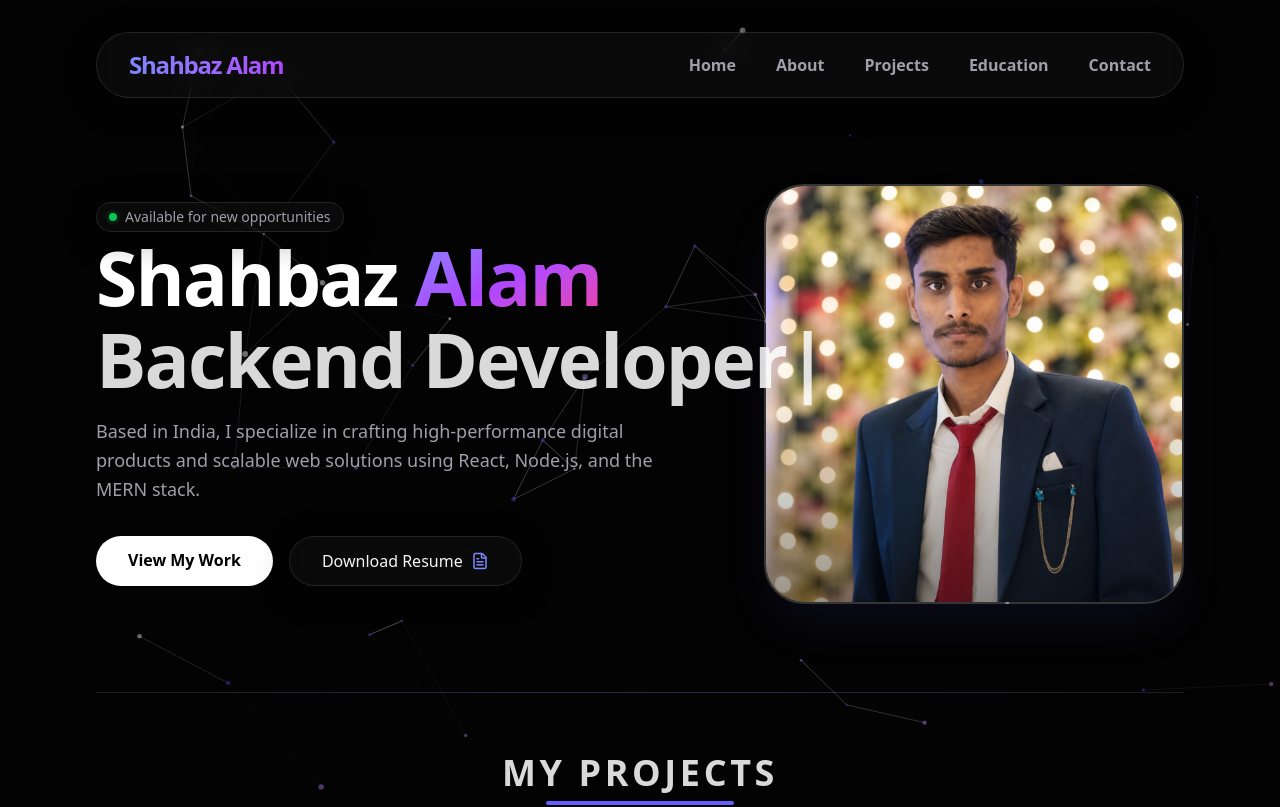
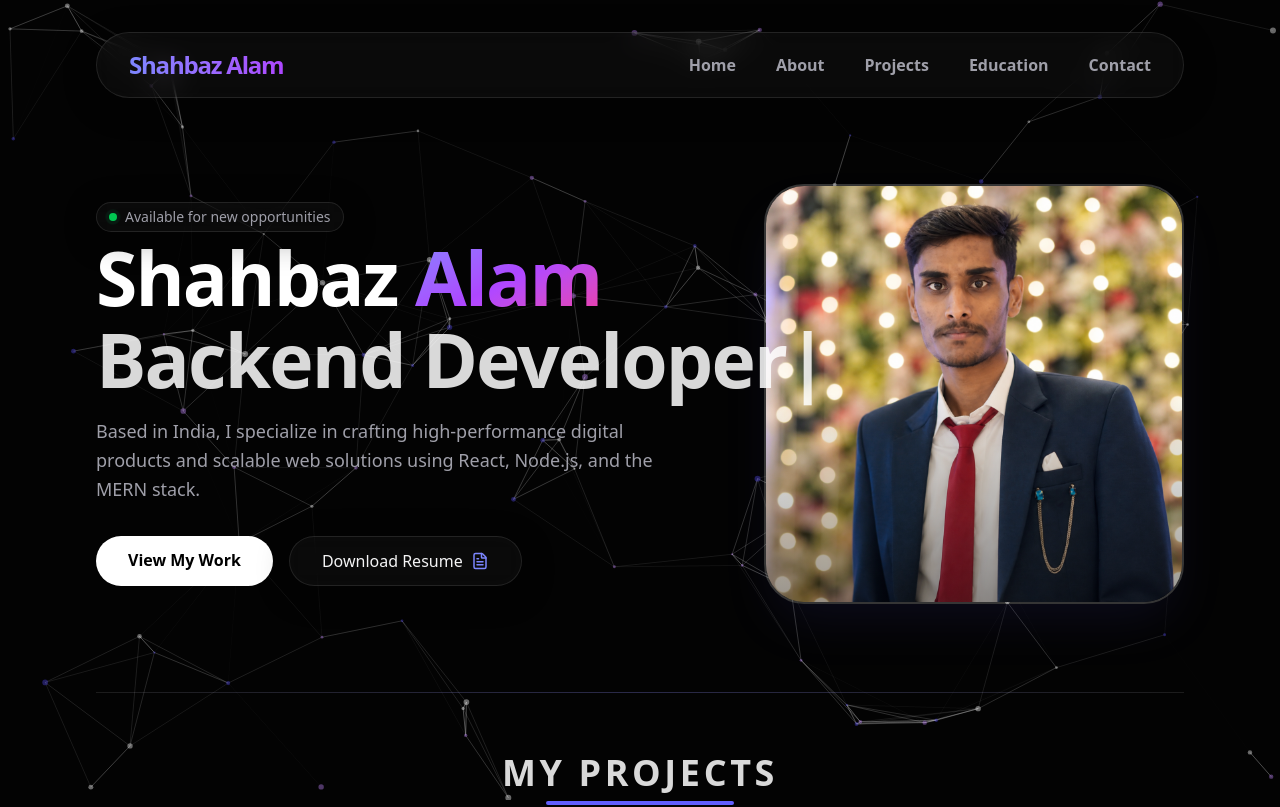
Before and after one commit to shahbazal0m/My-Portfolio, a Next.js app in the folder frontend/: page / in a window 1280 px wide. Shown: the top 807 px of the page. Built offline with nearby package versions, Linux system fonts and the light colour scheme.

Commit message:
Fixed deployment error

```diff
--- a/frontend/app/components/Background.tsx
+++ b/frontend/app/components/Background.tsx
@@ -41,7 +41,8 @@ const Background = () => {
             width: 1,
           },
           move: { enable: true, speed: 1 },
-          number: { density: { enable: true, area: 800 }, value: 80 },
+          // ✅ Fix
+          number: { density: { enable: true, width: 800 }, value: 80 },
           opacity: { value: 0.4 },
           size: { value: { min: 1, max: 3 } },
         },
```
Also changed, not shown: frontend/app/layout.tsx (line endings or trailing spaces).
